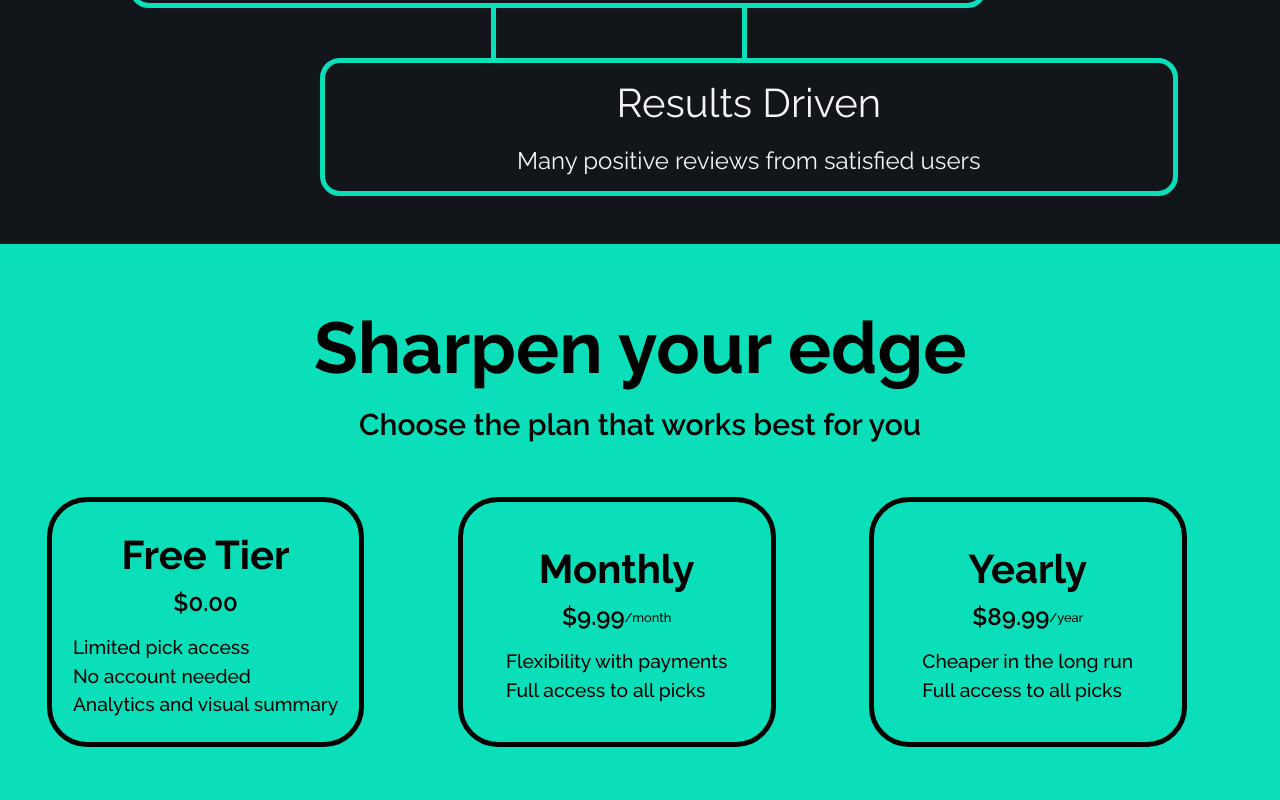
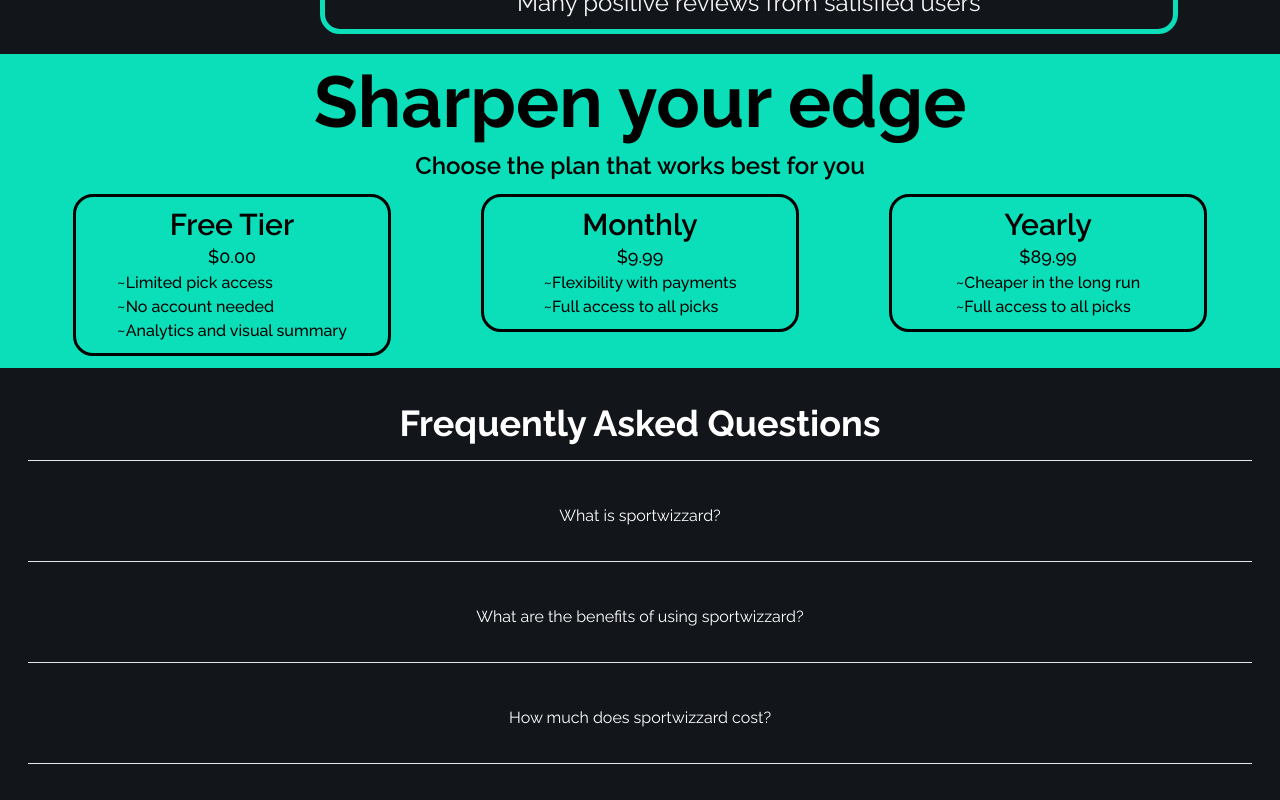
Before and after one commit to adamruehle/sport-wizzard, a Next.js app: page / in a window 1280 px wide. Shown: the part 1100-1900 px from the top of the page. Built offline with nearby package versions, Linux system fonts and the light colour scheme.

Commit message:
Home Page Optimized for Mobile

```diff
--- a/components/HomePage/FAQ/FAQ.js
+++ b/components/HomePage/FAQ/FAQ.js
@@ -9,23 +9,15 @@
   const [isAnimating, setIsAnimating] = useState(false);
 
   return (
-    <div className={styles.faqContainer} onMouseOver={() => setIsFlipped(true)} onMouseOut={() => setIsFlipped(false)}>
-      <div className={styles.flipCard} >
+    <div className={styles.faqContainer} onClick={()=>setIsFlipped(!isFlipped)} onMouseOver={() => setIsFlipped(true)} onMouseOut={() => setIsFlipped(false)}>
+      <div className={`${styles.flipCard}`} >
         <motion.div
         className={styles.flipCardInner}
         initial={false} animate={{rotateY: isFlipped ? 0 : 180}}
-        transition={{duration: 0.3}}
-        onAnimationComplete={() => setIsAnimating(false)}>
-          <div className={styles.flipCardFront}>
-            <div>
-              <span>{answer}</span>
-            </div>
-          </div>
-          <div className={styles.flipCardBack}>
-            <div>
-              <span>{question}</span>
-            </div>
-          </div>
+        transition={{duration: 0.2}}
+        >
+          <div className={`${styles.flipCardFront}`}>{answer}</div>
+          <div className={`${styles.flipCardBack}`}>{question}</div>
         </motion.div>
       </div>
     </div>
--- a/components/HomePage/FAQ/FAQ.module.css
+++ b/components/HomePage/FAQ/FAQ.module.css
@@ -2,39 +2,39 @@
   display: flex;
   align-items: center;
   justify-content: center;
-  height: 40px;
+  height: 90px;
   cursor: pointer;
 }
 
 .flipCard {
   width: 100%;
-  perspective: 1000px;
+
 }
 
 .flipCardInner {
   position: relative;
-  width: 100%;
-  height: 100%;
+  backface-visibility: hidden;
   text-align: center;
   transition: transform 0.3s;
   transform-style: preserve-3d;
-  box-shadow: 0 4px 8px 0 white;
+
 }
 
-.flipCardFront, .flipCardBack {
+.flipCardBack, .flipCardFront {
   position: absolute;
   width: 100%;
   height: 100%;
-  backface-visibility: hidden;
+
   padding-top: 10px;
   box-sizing: border-box;
   display: flex;
   align-items: center;
   justify-content: center;
-  background: cover;
+
   color: white;
 }
 
 .flipCardBack {
   transform: rotateY(180deg);
+  backface-visibility: hidden;
 }
--- a/components/HomePage/HomePage.js
+++ b/components/HomePage/HomePage.js
@@ -7,7 +7,7 @@
 
 const HomePage = () => {
   return (
-    <main>
+    <main >
       <div className="flex flex-col md:flex-row m-8 items-center">
       <div className="flex flex-col mx-5 flex-grow text-center md:text-left">
         <span className={`text-4xl md:text-5xl lg:text-6xl`}>
@@ -58,17 +58,13 @@
           />
         </div>
       </div>
-      <div className={styles.offersContainer}>
-        <div className={styles.offersContainerTitles}>
-          <div className={styles.offersTitle}>
-            <span>Sharpen your edge</span>
-          </div>
-          <div className={styles.offersTitleDescription}>
-            <span>Choose the plan that works best for you</span>
-          </div>
+      <div className={`${styles.offersContainer} px-7 py-3`}>
+        <div className={``}>
+          <div className={`text-black text-center  font-bold text-5xl sm:text-7xl`}> Sharpen your edge </div>
+          <div className={`text-black text-center my-3 font-semibold text-lg sm:text-2xl`}> Choose the plan that works best for you </div>
         </div>
-        <div className={styles.offers}>
-          <div className={styles.offer1}>
+        <div className={`flex justify-around`}>
+          <div className={``}>
             <Offer
               title="Free Tier"
               description="Limited pick access-No account needed-Analytics and visual summary"
@@ -76,7 +72,7 @@
               period=""
             />
           </div>
-          <div className={styles.offer2}>
+          <div className={``}>
             <Offer
               title="Monthly"
               description="Flexibility with payments-Full access to all picks"
@@ -94,7 +90,7 @@
           </div>
         </div>
       </div>
-      <div className={styles.faqContainer}>
+      <div className={`p-7 text-center flex flex-col`}>
         <span className={styles.faqTitle}>Frequently Asked Questions</span>
         <hr className={styles.faqLine}/>
         <FAQ question="What is sportwizzard?" answer="Sportwizzard is a sports betting platform that uses AI to provide data-driven insights to help users make smarter bets."/>
--- a/components/HomePage/HomePage.module.css
+++ b/components/HomePage/HomePage.module.css
@@ -31,9 +31,12 @@
 
 
 .infoCardsContainer {
-  margin-top: 50px;
+  display: flex;
+  flex-direction: column;
+  padding-bottom: 20px;
   width: 100%;
-  height: 750px;
+
+
 }
 
 .infoCard1, .infoCard3 {
@@ -61,61 +64,19 @@
   margin-left: 48.33%;
 }
 
-.offersContainer, .offers {
+.offersContainer {
   background-color: #0ADFB9;
-  height: 600px;
+
   width: 100%;
   display: flex;
+  flex-direction: column;
 }
 
 .offersContainer {
   flex-direction: column;
 }
 
-.offers {
-  flex-direction: row;
-}
 
-.offersTitle {
-  padding-top: 50px;
-  width: 100%;
-  color: black;
-  font-size: 72px;
-  font-weight: 700;
-  text-align: center;
-}
-
-.offersTitleDescription {
-  color: black;
-  font-size: 30px;
-  font-weight: 600;
-  text-align: center;
-}
-
-.offers {
-  padding-top: 50px;
-}
-
-.offer1 {
-  padding-left: 3.646%;
-}
-
-.offer2, .offer3 {
-  padding-left: 7.291%;
-}
-
-.offer3 {
-  padding-right: 7.291%;
-}
-
-.faqContainer {
-  margin-top: 100px;
-  width: 100%;
-  height: 400px;
-  padding-left: 16.666%;
-  padding-right: 16.666%;
-  text-align: center;
-}
 
 .faqTitle {
   width: 100%;
@@ -129,7 +90,3 @@
   height: 1px;
   background-color: #FFFFFF;
 }
-
-.faq {
-  width: 100%;
-}
--- a/components/HomePage/InfoCard/InfoCard.js
+++ b/components/HomePage/InfoCard/InfoCard.js
@@ -4,8 +4,8 @@
 const InfoCard = ({ title, description }) => {
   return (
     <div className={styles.infoCard}>
-      <h2 className={styles.cardTitle}>{title}</h2>
-      <p className={styles.cardDescription}>{description}</p>
+      <h2 className={`text-2xl font-bold sm:text-4xl`}>{title}</h2>
+      <p className={`text-lg sm:text-2xl`}>{description}</p>
 
     </div>
   );
--- a/components/HomePage/InfoCard/InfoCard.module.css
+++ b/components/HomePage/InfoCard/InfoCard.module.css
@@ -7,15 +7,5 @@
   border: 5px solid #0ADFB9;
   border-radius: 20px;
   width: 67vw;
+  padding:10px;
 }
-
-.cardTitle {
-  padding-top: 10px;
-  font-size: 2.5rem;
-}
-
-.cardDescription {
-  padding-top: 10px;
-  font-size: 1.5rem;
-  padding-bottom: 12px;
-}
--- a/components/HomePage/Offer/Offer.js
+++ b/components/HomePage/Offer/Offer.js
@@ -2,18 +2,15 @@
 
 export default function Offer( {title, description, price, period} ) {
   const splitDescription = () => {
-    return description.split('-').map((item, index) => <p key={index}>{item}</p>);
+    return description.split('-').map((item, index) => <p key={index}>~{item}</p>);
   }
 
   return (
     <div className={styles.offerContainer}>
-      <div className={styles.titleContainer}>
-        <span className={styles.title}>{title}</span>
-      </div>
-      <div className={styles.priceContainer}>
-        <span className={styles.price}>{price}</span>
-        <span className={styles.period}>{period}</span>
-      </div>
+      <div className="text-lg font-semibold sm:text-3xl">{title}</div>
+
+      <div className="text-center text-lg">{price}</div>
+
       <div className={styles.descriptionContainer}>
         {splitDescription()}
       </div>
--- a/components/HomePage/Offer/Offer.module.css
+++ b/components/HomePage/Offer/Offer.module.css
@@ -5,38 +5,9 @@
   flex-direction: column;
   color: black;
   font-weight: 500;
-  border: 5px solid black;
-  border-radius: 40px;
+  border: 3px solid black;
+  border-radius: 20px;
   width: 24.827vw;
-  height: 250px;
-  padding: 10px;
+
+  padding: 10px 5px
 }
-
-.titleContainer {
-  text-align: center;
-  font-size: 2.5rem;
-  font-weight: 700;
-}
-
-.priceContainer {
-  display: flex;
-  justify-content: center;
-  align-items: center;
-  flex-direction: row;
-  text-align: center;
-}
-
-.price {
-  font-size: 1.5rem;
-  font-weight: 600;
-}
-
-.period {
-  font-size: .8rem;
-  font-weight: 500;
-}
-
-.descriptionContainer {
-  font-size: 1.2rem;
-  padding-top: 12px;
-}
```
